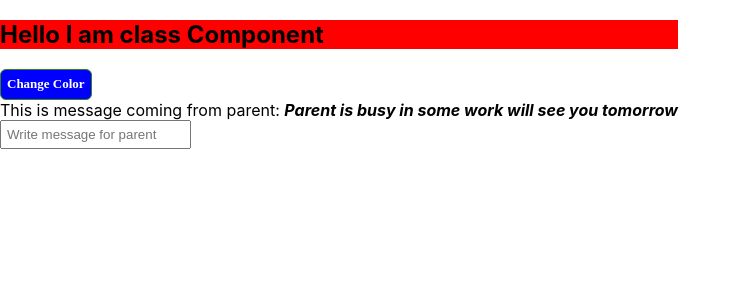
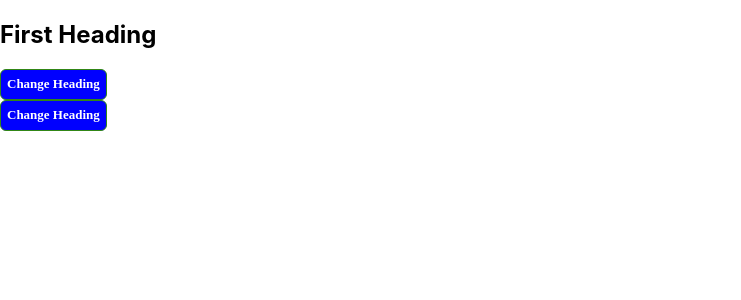
Before and after one commit to vishallovecode/first-react-project, a React (Create React App) app: page / in a window 1280 px wide. Shown: the top 300 px of the page, without its empty margins (0-741 px from the left). Built offline with nearby package versions, Linux system fonts and the light colour scheme.

Commit message:
class component

```diff
--- a/src/App.jsx
+++ b/src/App.jsx
@@ -22,6 +22,7 @@ import ExampleKeys from './components/KeyListing';
 import Input from './components/Input';
 import TwoWayBinding from './container/twowaybinding';
 import FirstComponent from './classComponent/firstComponent';
+import LifeCycleMethod from './classComponent/lifeCycleMethod';
 
 // receive  file
 function App() {
@@ -90,7 +91,9 @@ function App() {
             {/* <TwoWayBinding/> */}
 
             {/* // Class Component */}
-              <FirstComponent/>
+              {/* <FirstComponent/> */}
+              {/* LifecYCLE mETHOD */}
+              <LifeCycleMethod/>
     </div>
   );
 }
--- /dev/null
+++ b/src/classComponent/lifeCycleMethod/index.jsx
@@ -0,0 +1,62 @@
+import { Component } from "react";
+import Button from "../../components/button";
+
+class LifeCycleMethod extends  Component {
+  constructor(props) {
+    super(props)
+    this.state = {
+      heading: 'First Heading'
+    }
+  }
+
+  componentDidMount() {
+     //
+    // code will come here after mounting is done
+    console.log('hey after mounted')
+
+    // api call karna
+    // useEffect(()=>{
+
+    // } , [])
+  }
+
+  componentDidUpdate(nextProps , nextState) {
+     // this is call just after the state and props updated
+    console.log('hey')
+    //  // useEffect(()=>{
+
+    //  } , [state on which we want track])
+  }
+
+  shouldComponentUpdate(nextProps , nextState) {
+ // this is call just before state and props  update
+
+
+     // whenever state and props
+    console.log(nextProps , nextState)
+   // if this function return true  then state updated otherwise it will not
+   if(nextState.heading ==='chill')
+     return true;
+  }
+  changeHeading = ()=> {
+    this.setState({...this.state, heading: 'Cool this is coll'})
+  }
+  changeHeading1 = ()=> {
+    this.setState({...this.state, heading: 'chill'})
+  }
+
+  componentWillUnmount() {
+    // this will call just before component is unmounted from dom
+  }
+  render () {
+    return  (
+    <div>
+      <h2>{this.state.heading}</h2>
+      <Button handleClick = {this.changeHeading}>Change Heading</Button>
+      <Button handleClick = {this.changeHeading1}>Change Heading</Button>
+    </div>
+    )
+  }
+}
+
+export default LifeCycleMethod;
```
Also changed, not shown: src/classComponent/firstComponent/index.jsx (+18 -1 lines).
